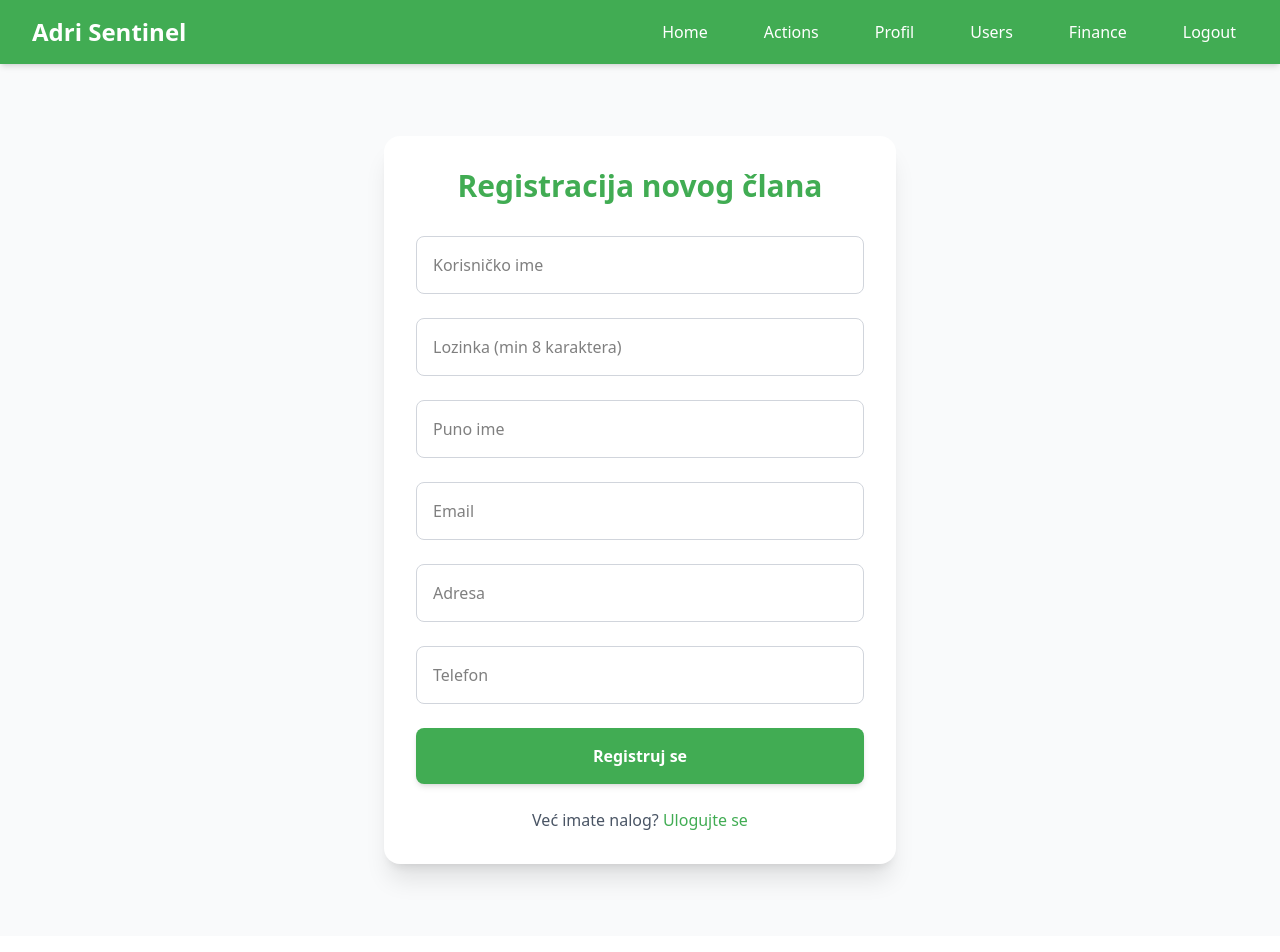
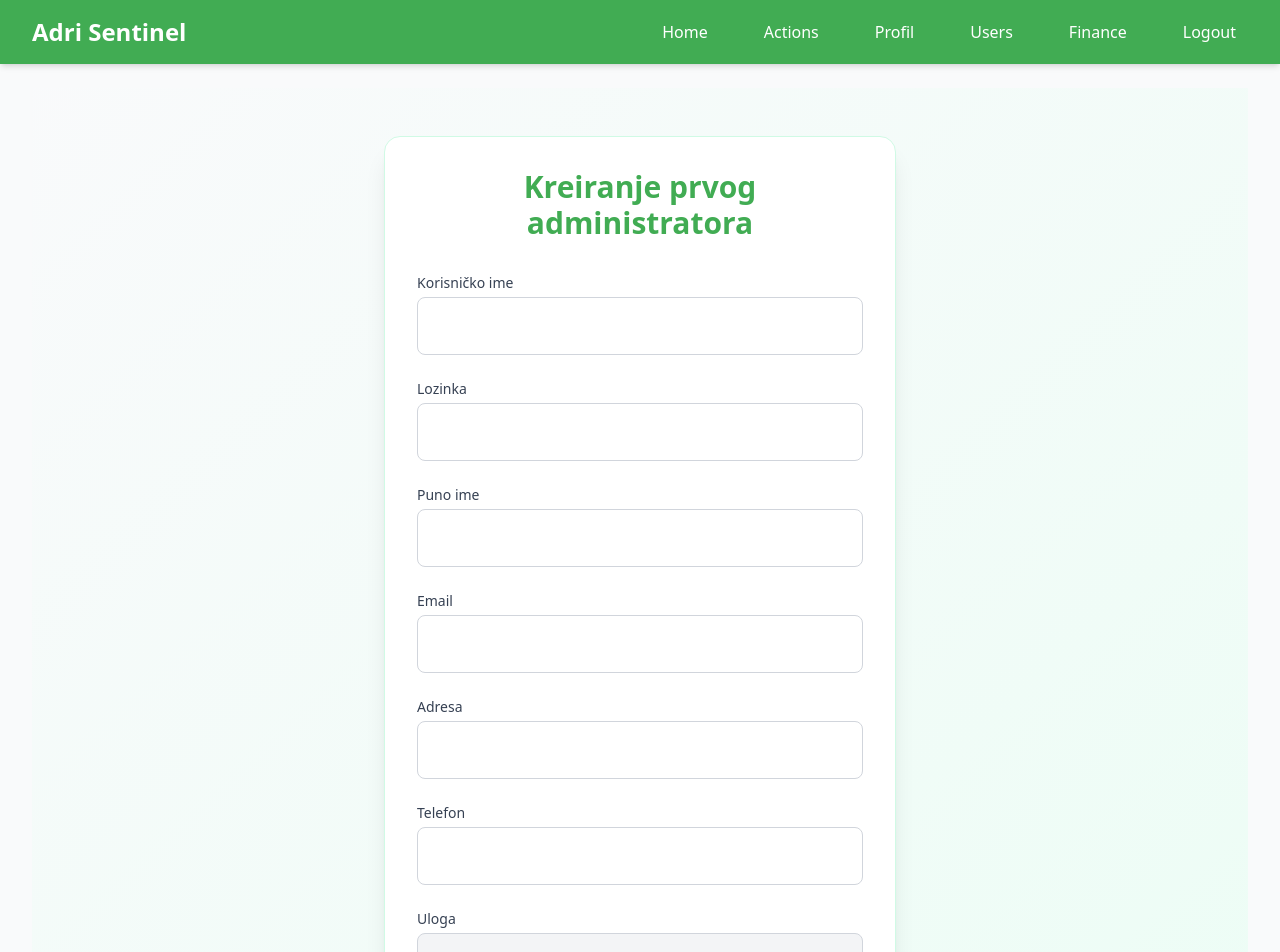
Before and after one commit to IrfanCatovic/Beleg, a React (Vite) app: page /register in a window 1280 px wide. Shown: the top 952 px of the page. Built offline with nearby package versions, Linux system fonts and the light colour scheme; sample sign-in values are in the browser's storage.

Commit message:
register admin page added

```diff
--- a/src/pages/RegisterAdmin.tsx
+++ b/src/pages/RegisterAdmin.tsx
@@ -1,8 +1,9 @@
+// src/pages/RegisterAdmin.tsx
 import { useState } from 'react'
-import { Link, useNavigate } from 'react-router-dom'
+import { useNavigate } from 'react-router-dom'
 import api from '../services/api'
 
-export default function Register() {
+export default function RegisterAdmin() {
   const navigate = useNavigate()
   const [form, setForm] = useState({
     username: '',
@@ -24,25 +25,24 @@ export default function Register() {
     setError('')
 
     try {
-      const res = await api.post('/api/register', form)
+      await api.post('/api/setup/admin', form)
       setSuccess(true)
-      alert(res.data.message)
-      setTimeout(() => navigate('/login'), 1500)
+      setTimeout(() => navigate('/login'), 2000)
     } catch (err: any) {
-      setError(err.response?.data?.error || 'Greška pri registraciji')
+      setError(err.response?.data?.error || 'Greška pri kreiranju administratora')
     }
   }
 
   return (
-    <div className="min-h-screen flex items-center justify-center bg-gray-50 px-4 py-12">
-      <div className="w-full max-w-lg bg-white p-8 rounded-2xl shadow-xl">
-        <h2 className="text-3xl font-bold text-center mb-8 text-[#41ac53]">
-          Registracija novog člana
+    <div className="min-h-screen flex items-center justify-center bg-gradient-to-br from-gray-50 to-emerald-50 px-4 py-12">
+      <div className="w-full max-w-lg bg-white p-8 rounded-2xl shadow-xl border border-emerald-100">
+        <h2 className="text-3xl font-bold text-center mb-8" style={{ color: '#41ac53' }}>
+          Kreiranje prvog administratora
         </h2>
 
         {success && (
-          <div className="mb-6 p-4 bg-green-100 text-green-800 rounded-lg text-center">
-            Registracija uspešna! Preusmeravam na login...
+          <div className="mb-6 p-4 bg-green-100 text-green-800 rounded-lg text-center font-medium">
+            Administrator uspešno kreiran! Preusmeravam na login...
           </div>
         )}
 
@@ -53,65 +53,110 @@ export default function Register() {
         )}
 
         <form onSubmit={handleSubmit} className="space-y-6">
+          <div>
+            <label className="block text-sm font-medium text-gray-700 mb-1">
+              Korisničko ime
+            </label>
             <input
               name="username"
-            placeholder="Korisničko ime"
+              value={form.username}
               onChange={handleChange}
               required
-            className="w-full p-4 border border-gray-300 rounded-lg focus:outline-none focus:ring-2 focus:ring-[#41ac53]"
+              className="w-full p-4 border border-gray-300 rounded-lg focus:outline-none focus:ring-2 focus:ring-[#41ac53] focus:border-[#41ac53]"
             />
+          </div>
+
+          <div>
+            <label className="block text-sm font-medium text-gray-700 mb-1">
+              Lozinka
+            </label>
             <input
               name="password"
               type="password"
-            placeholder="Lozinka (min 8 karaktera)"
+              value={form.password}
               onChange={handleChange}
               required
-            className="w-full p-4 border border-gray-300 rounded-lg focus:outline-none focus:ring-2 focus:ring-[#41ac53]"
+              className="w-full p-4 border border-gray-300 rounded-lg focus:outline-none focus:ring-2 focus:ring-[#41ac53] focus:border-[#41ac53]"
             />
+          </div>
+
+          <div>
+            <label className="block text-sm font-medium text-gray-700 mb-1">
+              Puno ime
+            </label>
             <input
               name="fullName"
-            placeholder="Puno ime"
+              value={form.fullName}
               onChange={handleChange}
               required
-            className="w-full p-4 border border-gray-300 rounded-lg focus:outline-none focus:ring-2 focus:ring-[#41ac53]"
+              className="w-full p-4 border border-gray-300 rounded-lg focus:outline-none focus:ring-2 focus:ring-[#41ac53] focus:border-[#41ac53]"
             />
+          </div>
+
+          <div>
+            <label className="block text-sm font-medium text-gray-700 mb-1">
+              Email
+            </label>
             <input
               name="email"
               type="email"
-            placeholder="Email"
+              value={form.email}
               onChange={handleChange}
               required
-            className="w-full p-4 border border-gray-300 rounded-lg focus:outline-none focus:ring-2 focus:ring-[#41ac53]"
+              className="w-full p-4 border border-gray-300 rounded-lg focus:outline-none focus:ring-2 focus:ring-[#41ac53] focus:border-[#41ac53]"
             />
+          </div>
+
+          <div>
+            <label className="block text-sm font-medium text-gray-700 mb-1">
+              Adresa
+            </label>
             <input
               name="adresa"
-            placeholder="Adresa"
+              value={form.adresa}
               onChange={handleChange}
               required
-            className="w-full p-4 border border-gray-300 rounded-lg focus:outline-none focus:ring-2 focus:ring-[#41ac53]"
+              className="w-full p-4 border border-gray-300 rounded-lg focus:outline-none focus:ring-2 focus:ring-[#41ac53] focus:border-[#41ac53]"
             />
+          </div>
+
+          <div>
+            <label className="block text-sm font-medium text-gray-700 mb-1">
+              Telefon
+            </label>
             <input
               name="telefon"
-            placeholder="Telefon"
+              value={form.telefon}
               onChange={handleChange}
               required
-            className="w-full p-4 border border-gray-300 rounded-lg focus:outline-none focus:ring-2 focus:ring-[#41ac53]"
+              className="w-full p-4 border border-gray-300 rounded-lg focus:outline-none focus:ring-2 focus:ring-[#41ac53] focus:border-[#41ac53]"
             />
+          </div>
+
+          {/* Role –vidljivo ali disabled */}
+          <div>
+            <label className="block text-sm font-medium text-gray-700 mb-1">
+              Uloga
+            </label>
+            <input
+              name="role"
+              value="admin"
+              disabled
+              className="w-full p-4 border border-gray-300 rounded-lg bg-gray-100 text-gray-700 cursor-not-allowed"
+            />
+          </div>
 
           <button
             type="submit"
-            className="w-full py-4 text-white font-bold rounded-lg shadow-md transition-all hover:bg-[#2e8b45]"
+            className="w-full py-4 text-white font-bold rounded-lg shadow-md transition-all hover:bg-[#2e8b45] focus:outline-none focus:ring-2 focus:ring-[#41ac53]/50"
             style={{ backgroundColor: '#41ac53' }}
           >
-            Registruj se
+            Kreiraj prvog administratora
           </button>
         </form>
 
-        <p className="mt-6 text-center text-gray-600">
-          Već imate nalog?{' '}
-          <Link to="/login" className="text-[#41ac53] font-medium hover:underline">
-            Ulogujte se
-          </Link>
+        <p className="mt-8 text-center text-sm text-gray-500">
+          Ovo je jednokratna registracija za prvog administratora aplikacije.
         </p>
       </div>
     </div>
```
Lines whose indentation alone changed are shown as unchanged.
